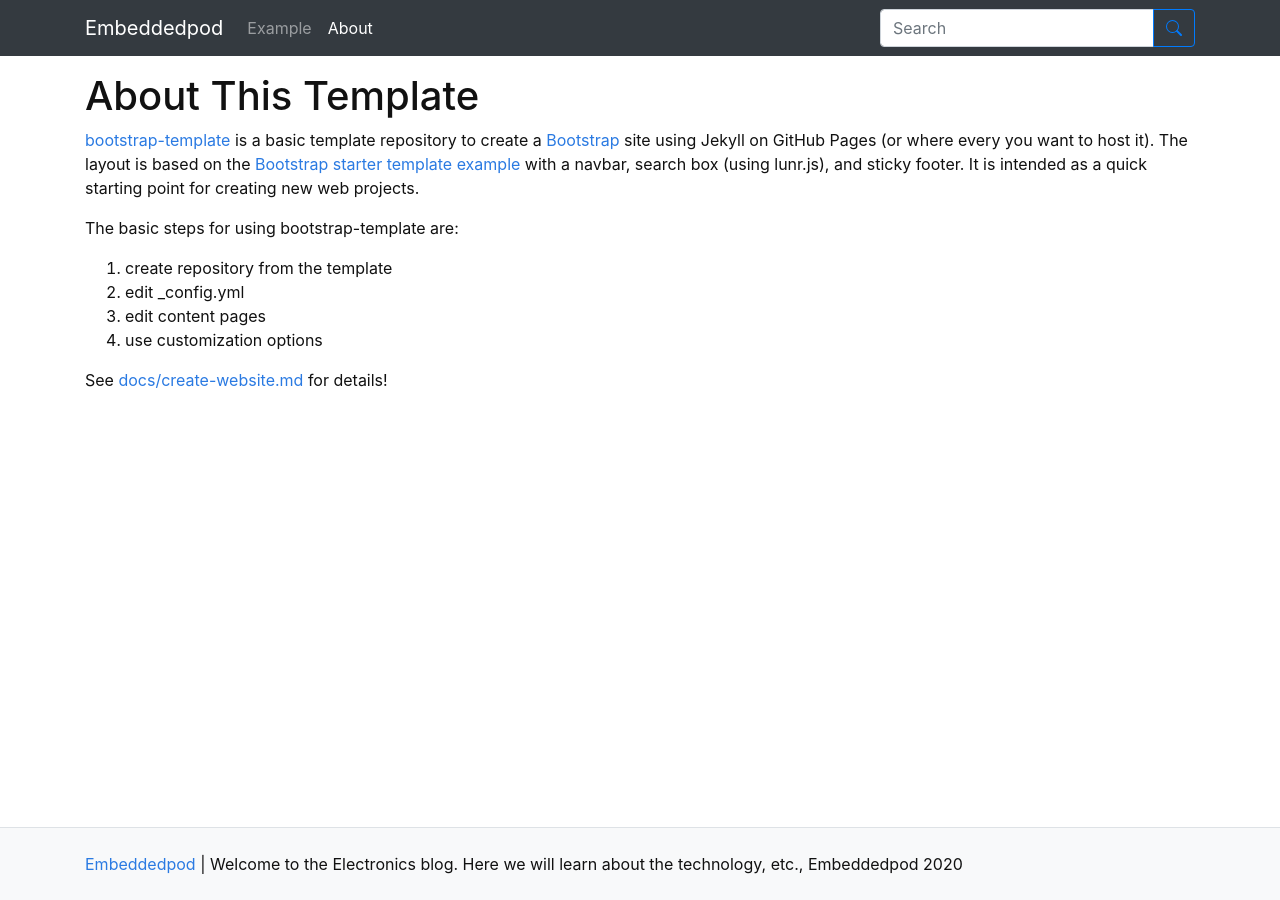
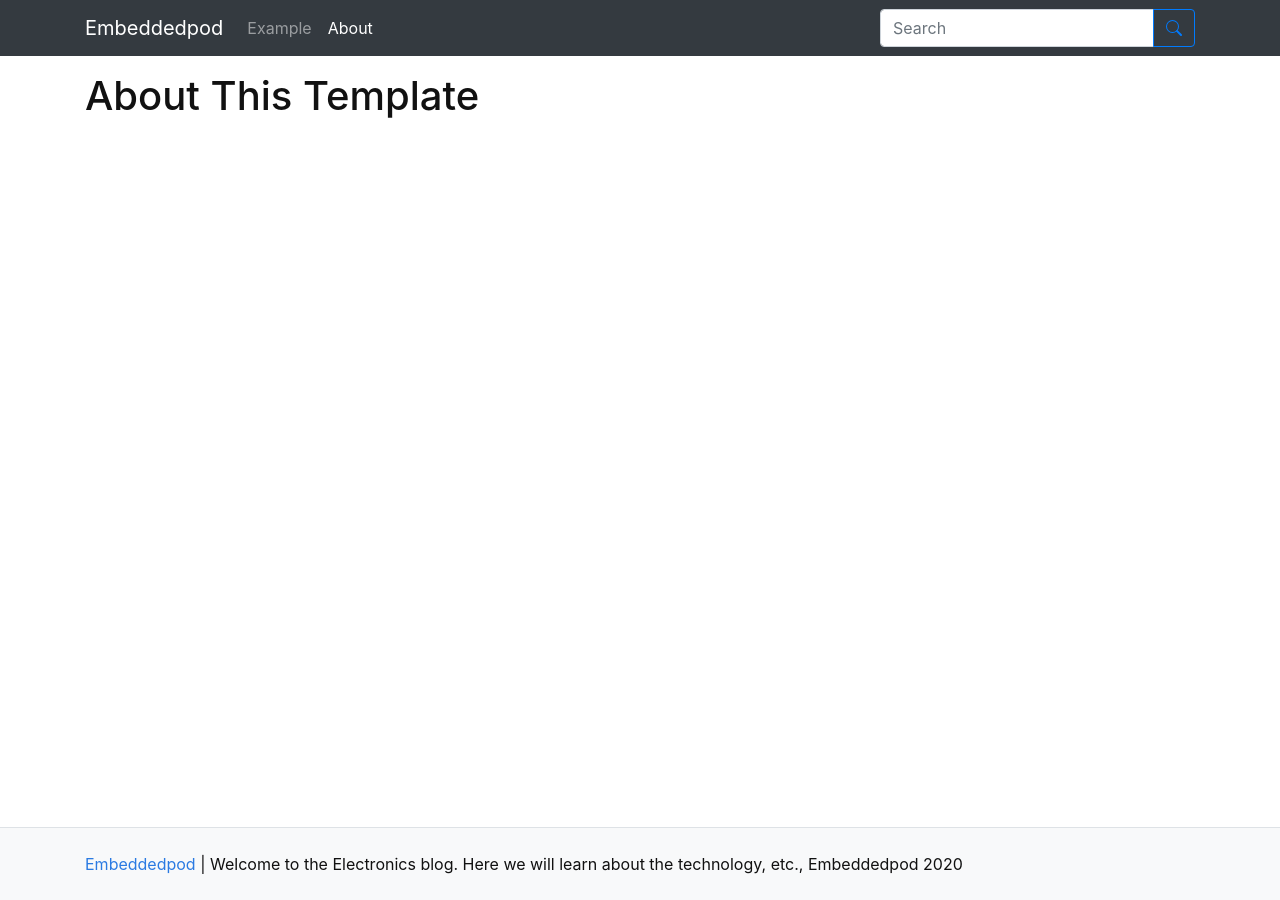
Before and after one commit to Embeddedspod/embeddedpod-website-2, a Jekyll site: the page built from pages/about.md, in a window 1280 px wide. Built offline with Jekyll 4.4.1, drawn with Linux system fonts in a browser that asks for light colours.

Commit message:
Update about.md

```diff
--- a/pages/about.md
+++ b/pages/about.md
@@ -3,16 +3,3 @@ title: About This Template
 nav: About
 nav_order: 2
 ---
-
-[bootstrap-template](https://github.com/thecdil/bootstrap-template) is a basic template repository to create a [Bootstrap](https://getbootstrap.com/) site using Jekyll on GitHub Pages (or where every you want to host it).
-The layout is based on the [Bootstrap starter template example](https://getbootstrap.com/docs/4.5/examples/) with a navbar, search box (using lunr.js), and sticky footer.
-It is intended as a quick starting point for creating new web projects.
-
-The basic steps for using bootstrap-template are:
-
-1. create repository from the template
-2. edit _config.yml
-3. edit content pages
-4. use customization options
-
-See [docs/create-website.md](https://github.com/thecdil/bootstrap-template/blob/main/docs/create-website.md) for details!
```
